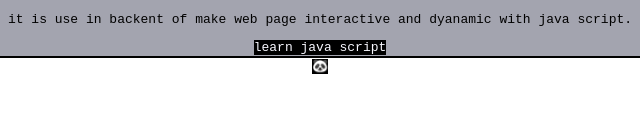
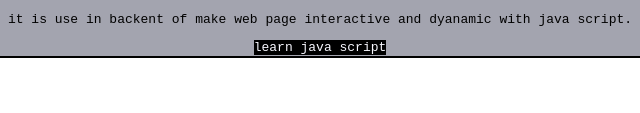
Before and after one commit to Akankshashigh2006/Samjho-programming, a plain HTML site: page index.html in a window 1280 px wide. Shown: the part 553-666 px from the top of the page, 320-960 px from the left. Drawn offline with Linux system fonts and the light colour scheme.

Commit message:
index.html

```diff
--- a/index.html
+++ b/index.html
@@ -35,10 +35,6 @@
        </section class="box3">
     </div>
   </main>
-  <footer>
-
-    <a href="https://shauryapratapsinghjan23.github.io/Sikho/">🐼</a>
-  </footer>
 </body>
   <script>
     alert("Made by sunshine")
```
